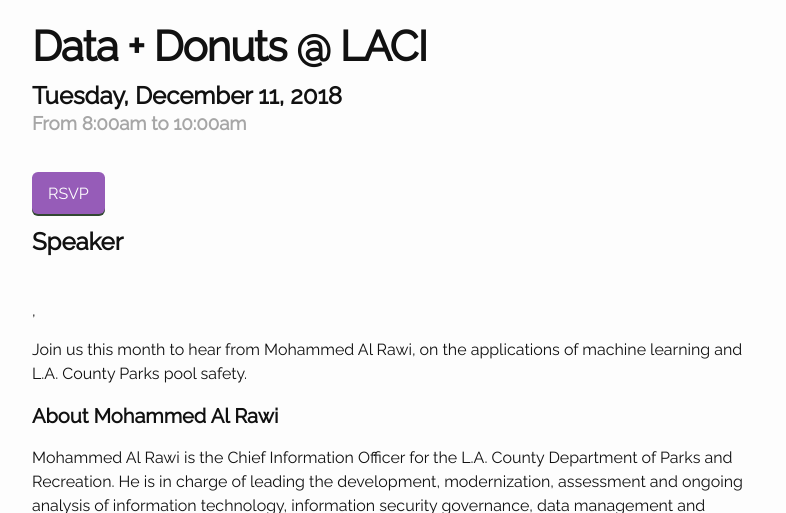
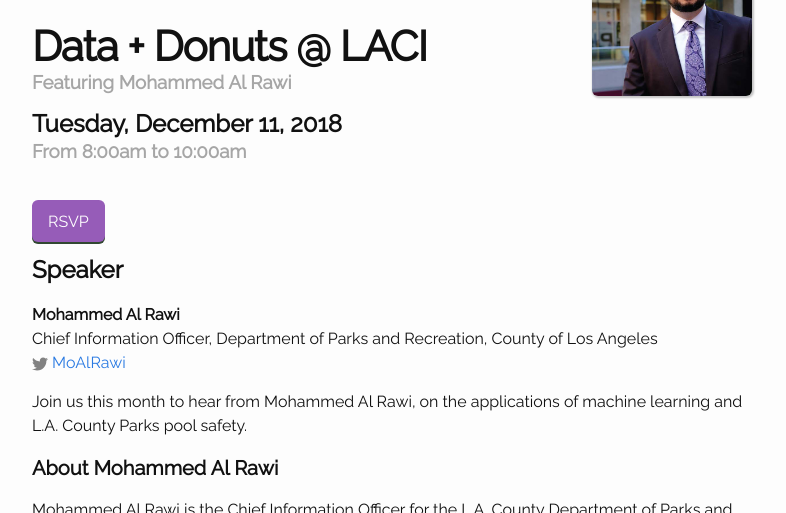
Before and after one commit to compilerla/data-donuts, a Jekyll site: the page built from _posts/2018-12-11-data-donuts-19.md, in a window 1280 px wide and 900 px high, cut to the strip 387-900 px from the top of the window. Shown: the whole strip, without its empty margins (238-1024 px from the left). Built offline with Jekyll 4.4.1, drawn with Linux system fonts in a browser that asks for light colours.

Commit message:
minor update to Mohammed's name

```diff
--- a/_data/organisers.yml
+++ b/_data/organisers.yml
@@ -146,8 +146,8 @@
     org: "Southern California Association of Governments"
 
 
-Mohammed al Rawi:
-    name: "Mohammed al Rawi"
+Mohammed Al Rawi:
+    name: "Mohammed Al Rawi"
     photo: "../images/Mohammed-al-Rawi.jpg"
     title: "Chief Information Officer, Department of Parks and Recreation"
     org: "County of Los Angeles"
```
